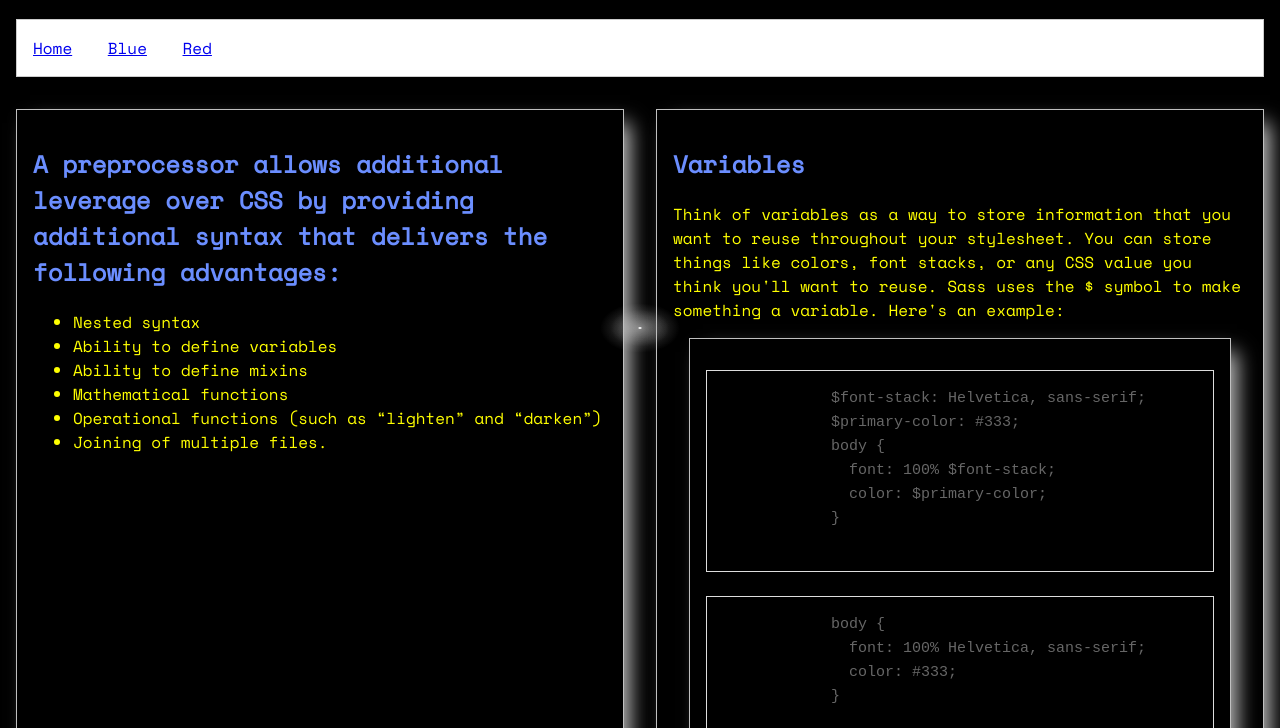
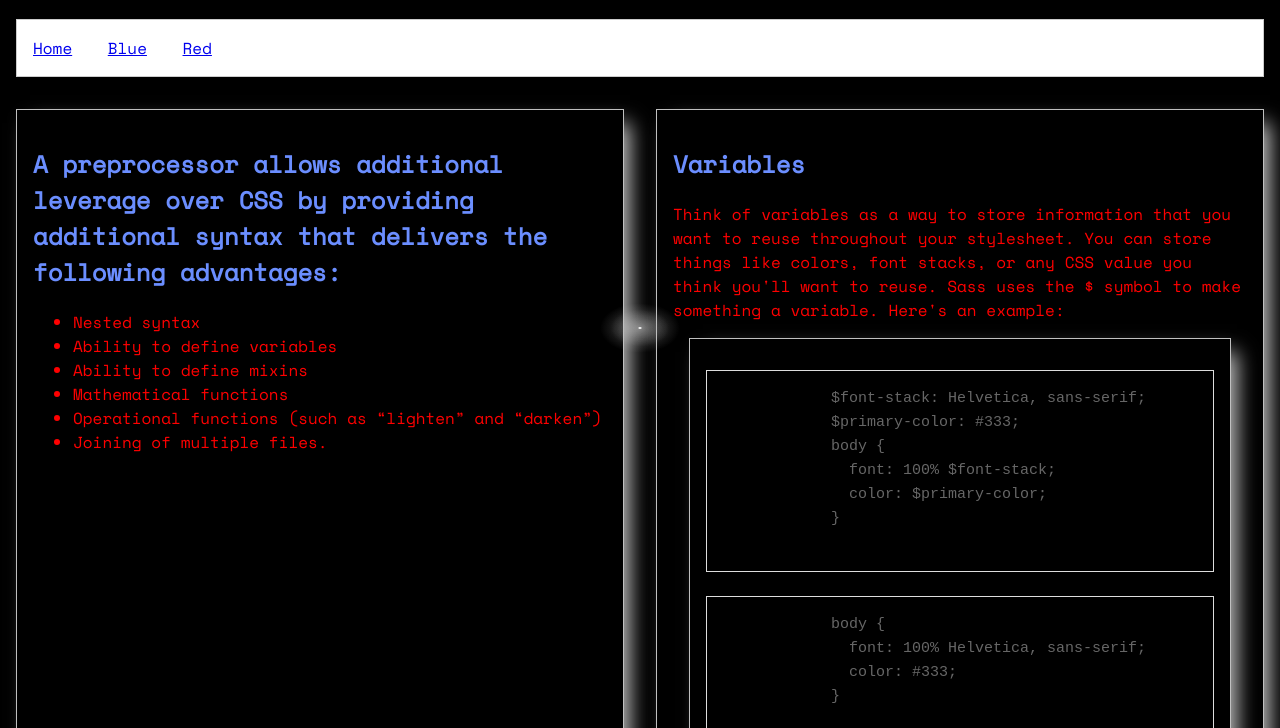
Before and after one commit to Muhammetacin/Day-05---Sass-Challenge, a plain HTML site: page red.html in a window 1280 px wide. Shown: the part 72-800 px from the top of the page. Drawn offline with nearby package versions, Linux system fonts and the light colour scheme.

Commit message:
Bugfix: change color for every page seperately

```diff
--- a/blue.scss
+++ b/blue.scss
@@ -1,2 +1,5 @@
+@import './style.scss';
 $linkColor: blue;
-@import './style.scss';
+body {
+    color: $linkColor;
+}
--- a/red.scss
+++ b/red.scss
@@ -1,2 +1,5 @@
+@import './style.scss';
 $linkColor: red;
-@import './style.scss';
+body {
+    color: $linkColor;
+}
```
Also changed, not shown: blue.css, red.css, 2 other files.
